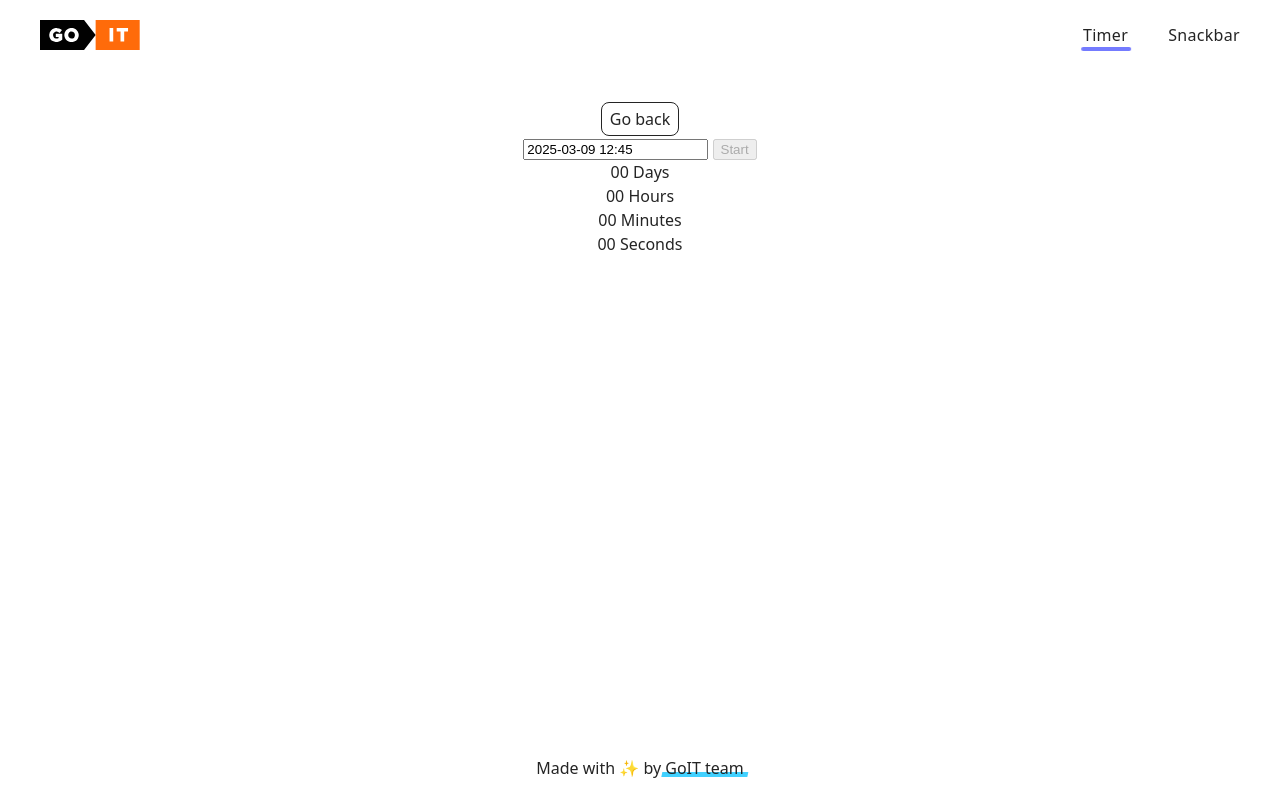
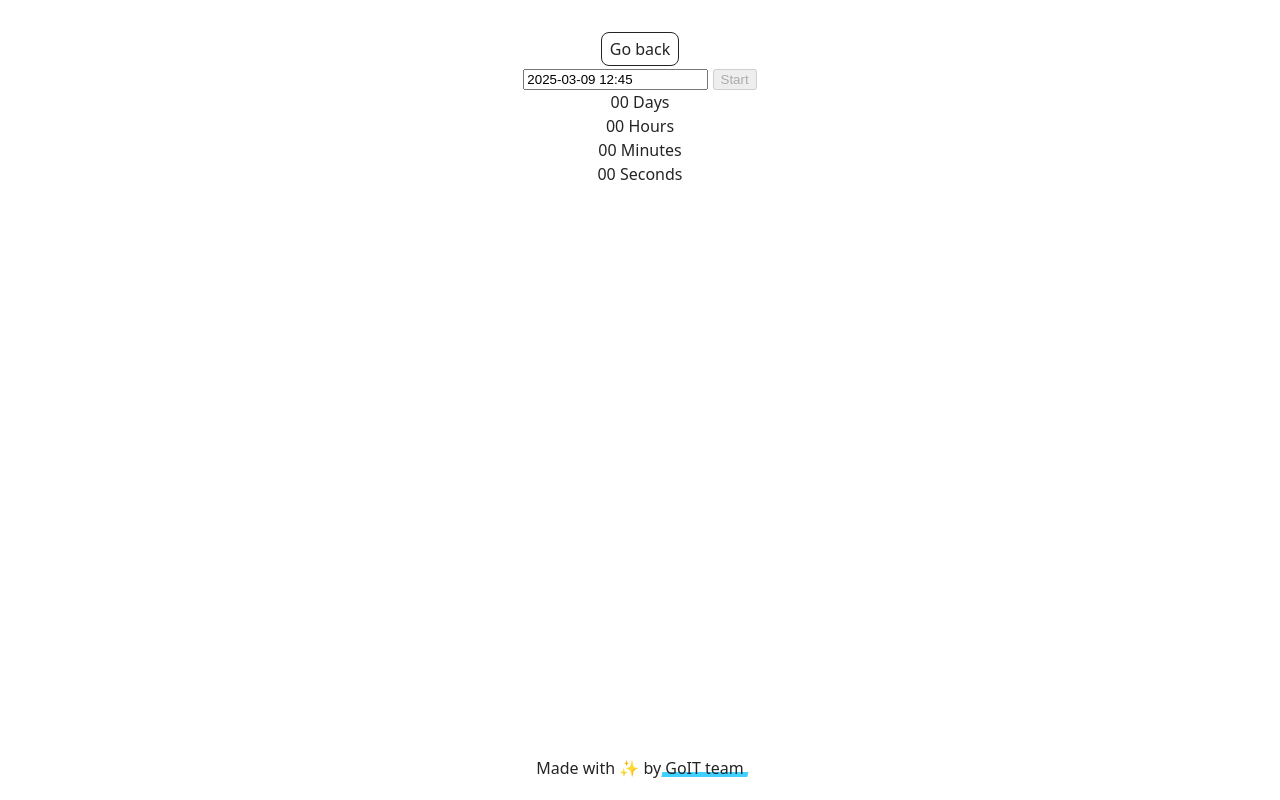
Before and after one commit to LisTRK/goit-js-hw-10, a plain HTML site: page 1-timer.html in a window 1280 px wide. Drawn offline with Linux system fonts and the light colour scheme.

Commit message:
Deploying to gh-pages from @ LisTRK/goit-js-hw-10@014500ed92548aa14a2a8f48043f64064f93cbcb 🚀

```diff
--- a/1-timer.html
+++ b/1-timer.html
@@ -15,12 +15,12 @@
 </head>
 
 <body>
-    <header class="header">
+    <!-- <header class="header">
   <div class="container">
     <nav class="nav">
       <a class="nav-logo" href="./index.html" aria-label="Site logo">
         <svg class="nav-logo-icon" width="100" height="30">
-          <use href="/goit-js-hw-10/assets/sprite-E8vg0sBb.svg#logo"></use>
+          <use href="./img/sprite.svg#logo"></use>
         </svg>
       </a>
       <ul class="nav-list">
@@ -33,7 +33,7 @@
       </ul>
     </nav>
   </div>
-</header>
+</header> -->
 
     <main>
         <div class="container">
```
Also changed, not shown: 2-snackbar.html (+3 -3 lines).
